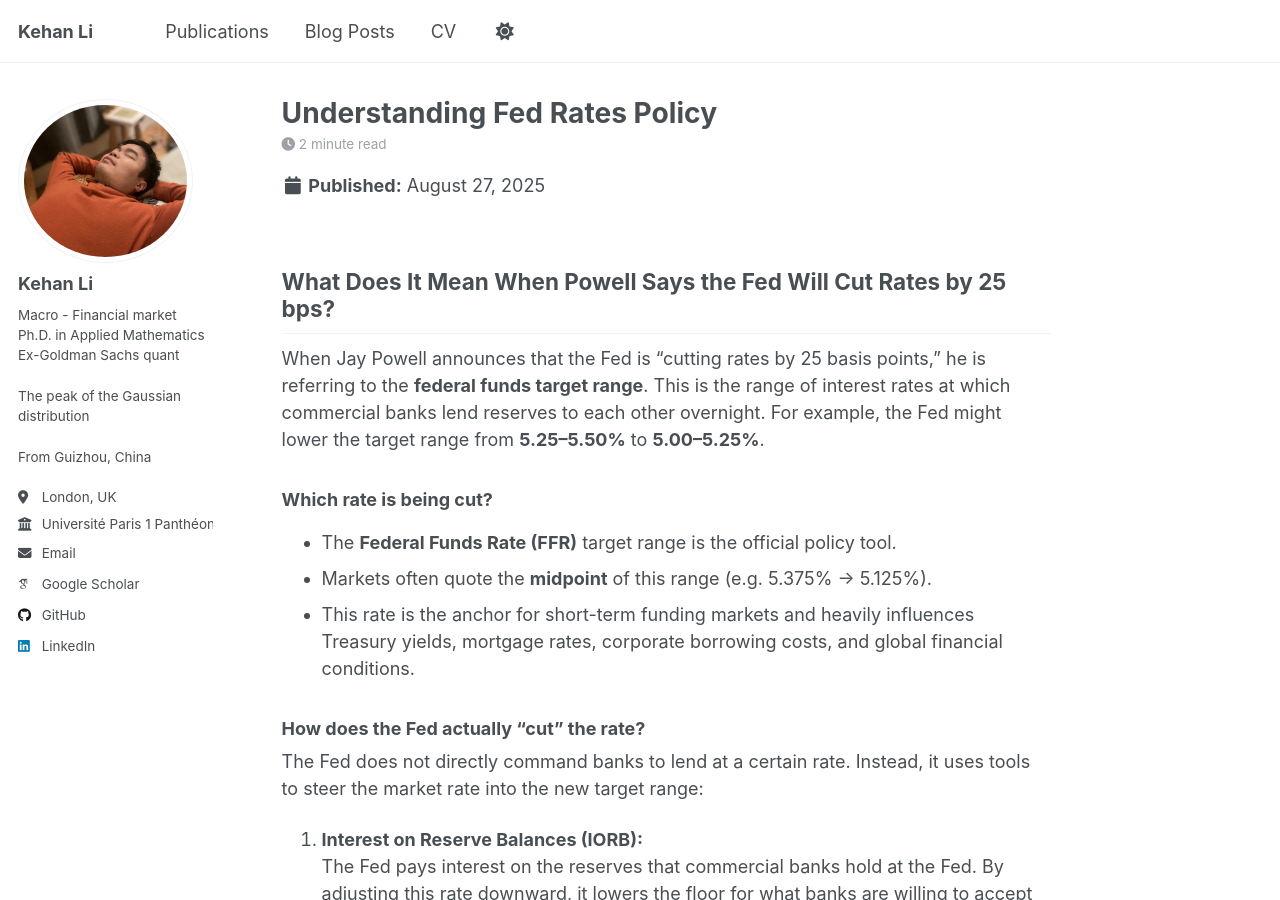
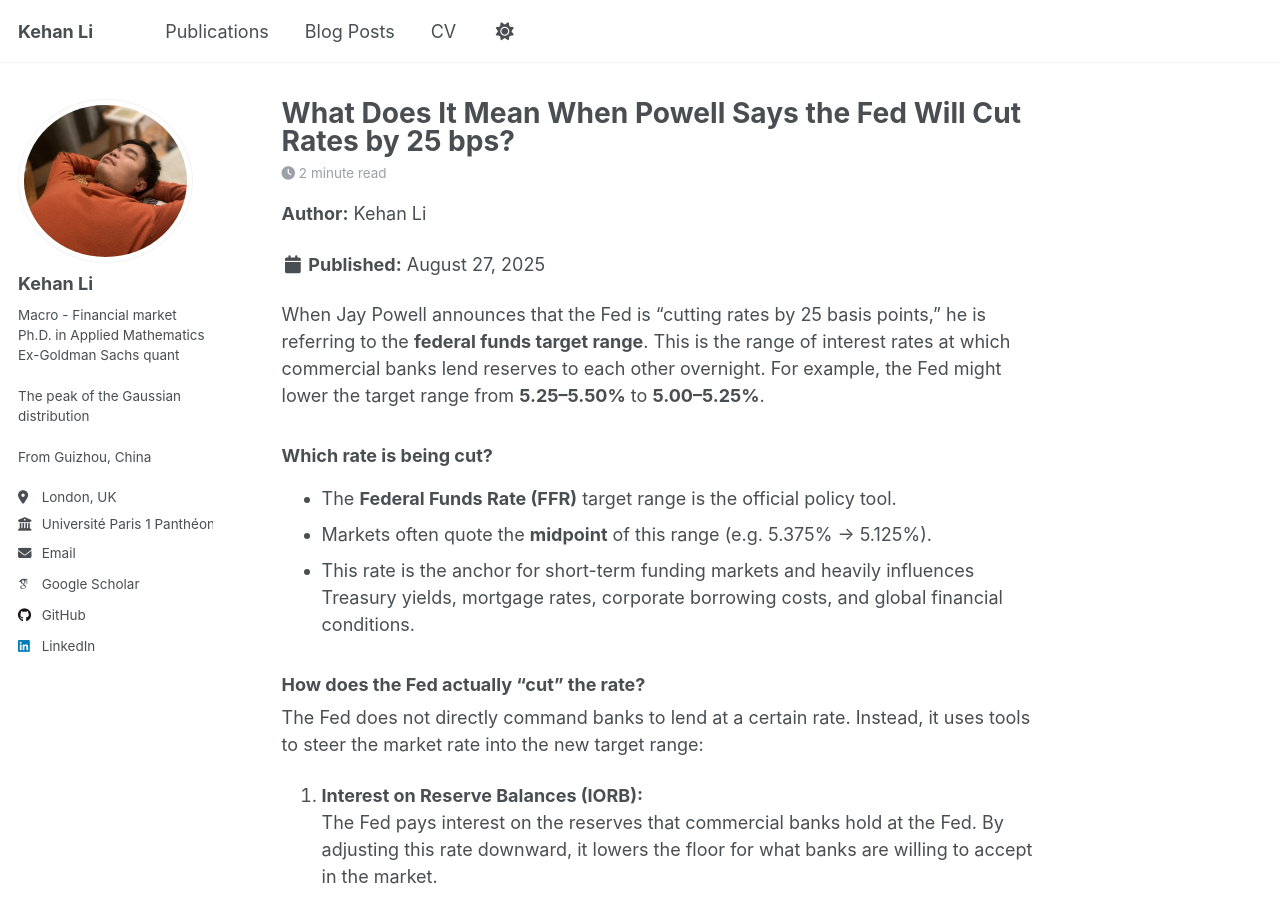
Before and after one commit to KehanLi-1123/KehanLi.github.io, a Jekyll site: the page built from _posts/2025-08-27-Understanding-Fed-Rates-Policy.md, in a window 1280 px wide and 900 px high. Built offline with Jekyll 4.4.1, drawn with Linux system fonts in a browser that asks for light colours; some web fonts are replaced.

Commit message:
Update 2025-08-27-Understanding-Fed-Rates-Policy.md

```diff
--- a/_posts/2025-08-27-Understanding-Fed-Rates-Policy.md
+++ b/_posts/2025-08-27-Understanding-Fed-Rates-Policy.md
@@ -1,4 +1,8 @@
-## What Does It Mean When Powell Says the Fed Will Cut Rates by 25 bps?
+---
+title: "What Does It Mean When Powell Says the Fed Will Cut Rates by 25 bps?"
+date: 2025-08-27
+author: Kehan Li
+---
 
 When Jay Powell announces that the Fed is “cutting rates by 25 basis points,” he is referring to the **federal funds target range**. This is the range of interest rates at which commercial banks lend reserves to each other overnight. For example, the Fed might lower the target range from **5.25–5.50%** to **5.00–5.25%**.
 
```
